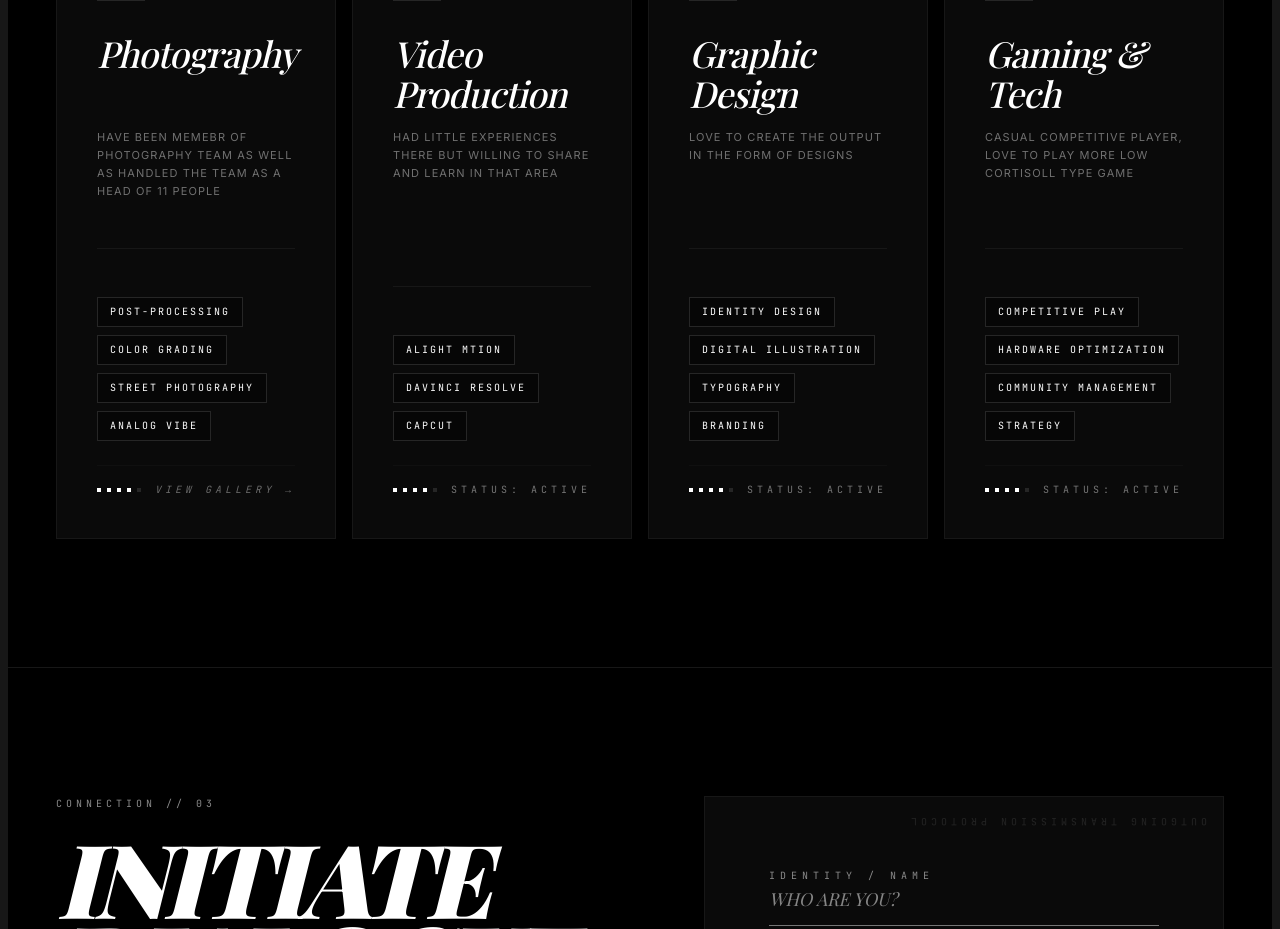
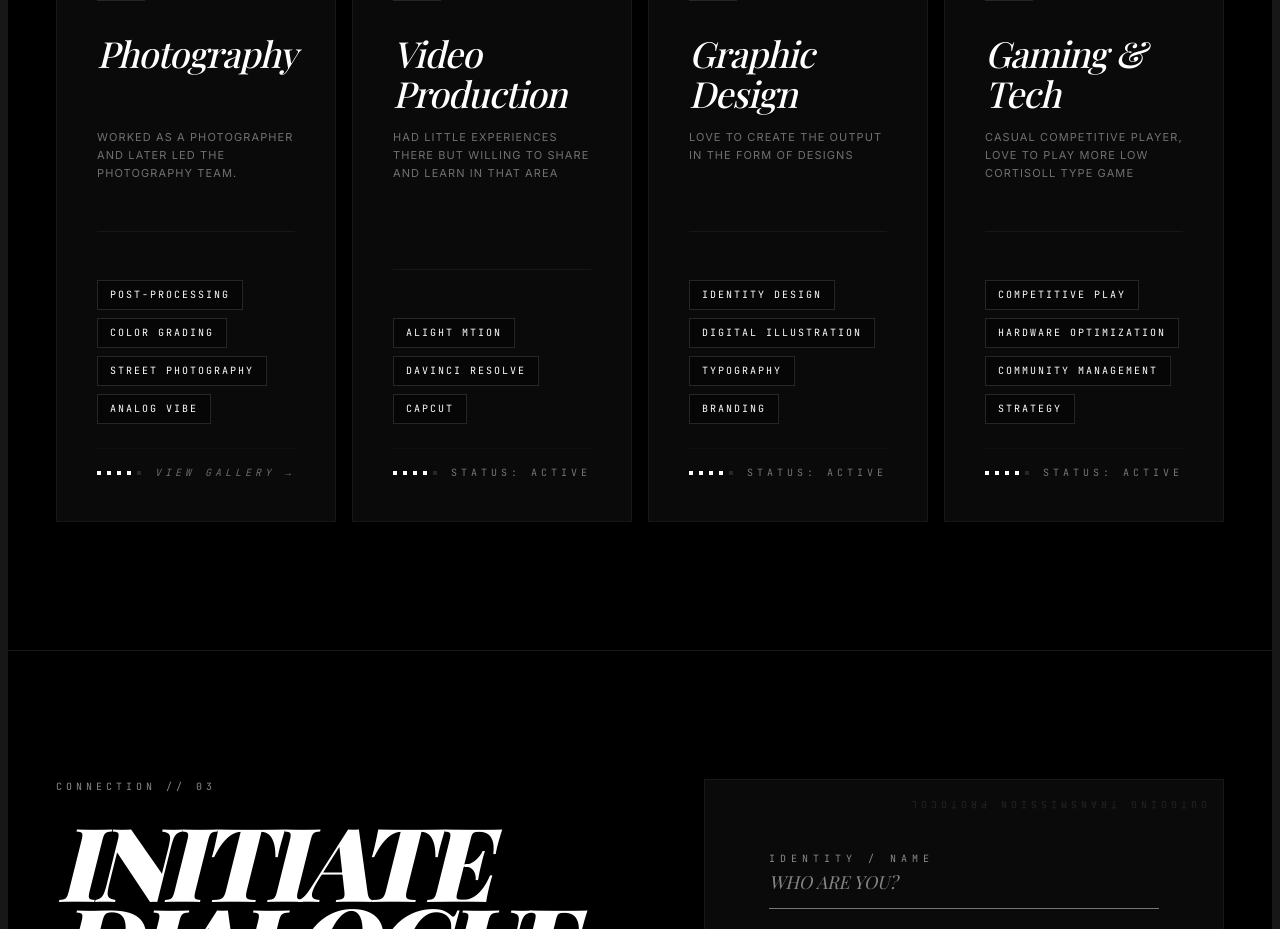
Before and after one commit to 233510311640-creator/cypherrr, a React (Vite) app: page / in a window 1280 px wide. Shown: the part 2480-3409 px from the top of the page. Built offline with nearby package versions, Linux system fonts and the light colour scheme; no server answers; a web font is replaced by a local one.

Commit message:
content: refine Photography description

```diff
--- a/src/components/Skills.tsx
+++ b/src/components/Skills.tsx
@@ -6,7 +6,7 @@ const skillCategories = [
     title: "Photography",
     icon: <Camera className="w-6 h-6" />,
     skills: ["Post-Processing", "Color Grading", "Street Photography", "Analog Vibe"],
-    description: "have been memebr of photography team as well as handled the team as a head of 11 people"
+    description: "WORKED AS A PHOTOGRAPHER AND LATER LED THE PHOTOGRAPHY TEAM."
   },
   {
     title: "Video Production",
```
